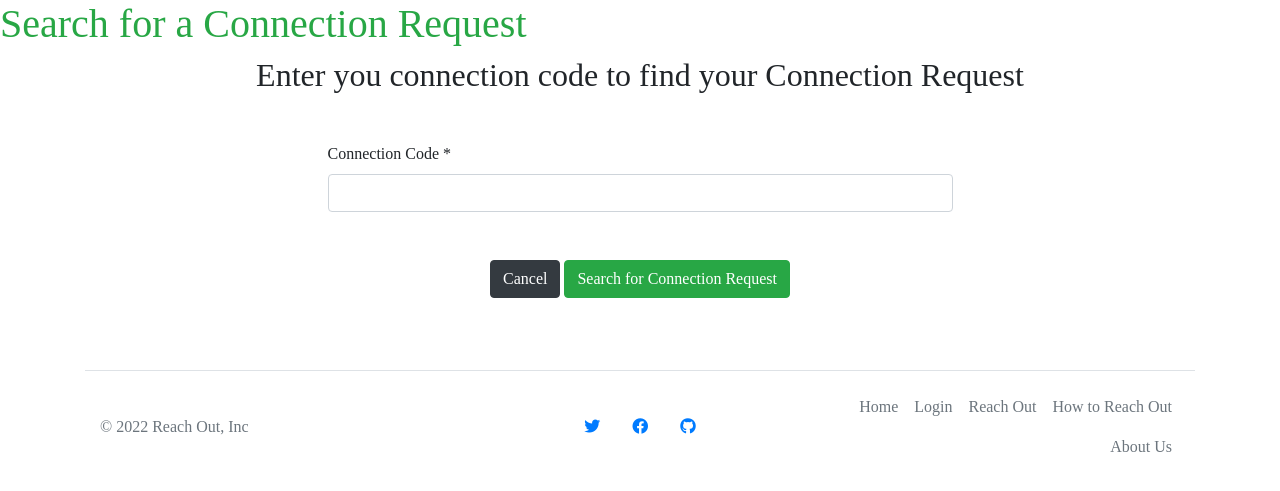
After one commit to nlenno1/team-5-may-2022, a Django app: page /connetion-request/search in a window 1280 px wide. The commit adds this page. Shown: the top 491 px of the page. Run offline with Django 3.2, Linux system fonts and the light colour scheme.

Commit message:
feat: add form, view and template for connection request search

```diff
--- a/connectionrequest/forms.py
+++ b/connectionrequest/forms.py
@@ -37,3 +37,9 @@ class ConnectionRequestForm(forms.ModelForm):
                 placeholder = placeholders[field]
             self.fields[field].widget.attrs["placeholder"] = placeholder
             self.fields[field].label = False
+
+
+class ConnectionSearchForm(forms.Form):
+    """Class for Connection Request Search"""
+
+    search_uuid = forms.UUIDField(label="Connection Code ")
--- a/connectionrequest/templates/connectionrequest/connection-email/connection-email-body.txt
+++ b/connectionrequest/templates/connectionrequest/connection-email/connection-email-body.txt
@@ -1,3 +1,5 @@
 You have been sent this email by ReachOut a service designed to help people communicate about topics they find hard to talk about.
 
 {{ data }}
+
+{{ data.request_id }}
--- /dev/null
+++ b/connectionrequest/templates/connectionrequest/search-for-request.html
@@ -0,0 +1,21 @@
+{% extends "base.html" %}
+{% load static %}
+
+{% block content %}
+    <h1 class="text-success">Search for a Connection Request</h1>
+    <h2 class="text-center text-md-start ps-md-5 mb-5">Enter you connection code to find your Connection Request</h2>
+        <div class="row">
+            <div class="col-12 col-md-6 offset-md-3">
+                <!-- Connection Request Search Form -->
+                <form action="{% url 'connection_request_search' %}" method="POST">
+                    {% csrf_token %}
+                    {{ form | crispy }}
+                    <div class="text-center my-5">
+                        <a href="{% url 'home' %}" class="btn btn-dark">Cancel</a>
+                        <button type="submit" class="btn btn-success">Search for Connection Request</button>
+                    </div>
+                </form>
+            </div>
+        </div>
+
+{% endblock %}
--- a/connectionrequest/urls.py
+++ b/connectionrequest/urls.py
@@ -4,4 +4,5 @@ from . import views
 
 urlpatterns = [
     path('send', views.send_connection_request, name='send_connection_request'),
+    path('search', views.connection_request_search, name='connection_request_search'),
 ]
--- a/connectionrequest/views.py
+++ b/connectionrequest/views.py
@@ -1,5 +1,6 @@
 from django.shortcuts import render
-from .forms import ConnectionRequestForm
+from .models import ConnectionRequest
+from .forms import ConnectionRequestForm, ConnectionSearchForm
 from django.shortcuts import render, redirect, reverse, get_object_or_404
 from django.core.mail import send_mail
 from django.template.loader import render_to_string
@@ -30,6 +31,7 @@ def send_connection_email(data):
             data.recipient_email,
         ],
     )
+
 
 def send_connection_request(request):
     """ A view to return the connection request page """
@@ -63,3 +65,37 @@ def send_connection_request(request):
     }
 
     return render(request, 'connectionrequest/send-request.html', context)
+
+
+def connection_request_search(request):
+    """ A view to return the connection request page """
+
+    form = ConnectionSearchForm()
+
+    if request.method == "POST":
+        form = ConnectionSearchForm(request.POST)
+        if form.is_valid():
+            connection_request = ConnectionRequest.objects.filter(
+                request_id=form.cleaned_data.get("search_uuid")
+            )
+            print(connection_request[0])
+            # messages.success(
+            #     request,
+            #     f"Instructor Profile for \
+            #                 {instructor.friendly_name} created",
+            # )
+        else:
+            # messages.error(
+            #     request,
+            #     "Unable to Instructor Profile. Please check \
+            #     that the form is valid",
+            # )
+            print("Please enter valid information")
+
+        return redirect(reverse("connection_request_search"))
+
+    context = {
+        'form': form,
+    }
+
+    return render(request, 'connectionrequest/search-for-request.html', context)
--- a/home/templates/home/index.html
+++ b/home/templates/home/index.html
@@ -8,6 +8,7 @@
 <section class="page-section clearfix">
     <div class="jumbotron">
         <div class="container">
+            <a href="{% url 'connection_request_search' %}">Connection Search</a>
             <div class="here-to-help light-blue-bg">
                 <h1 class="display-3">Here To Help</h1>
                 <p>We all know support is likely out there for our struggles, but sometimes we need it most
```
